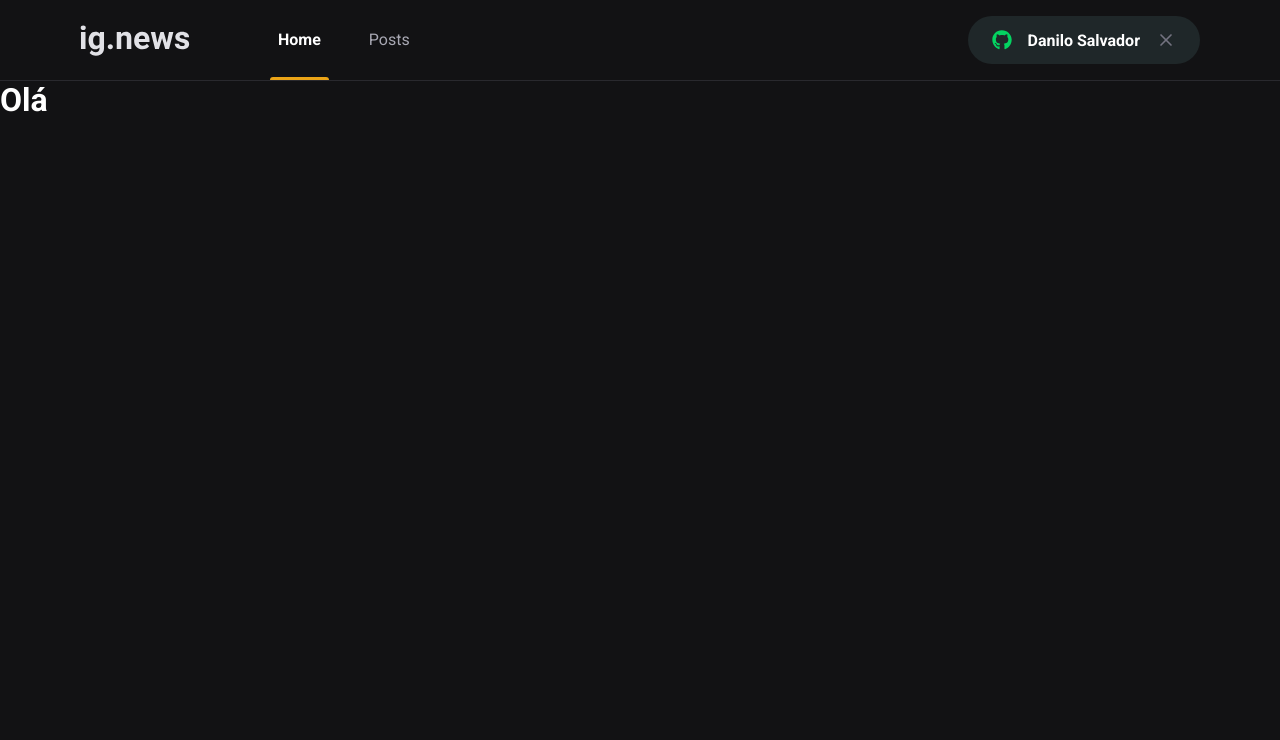
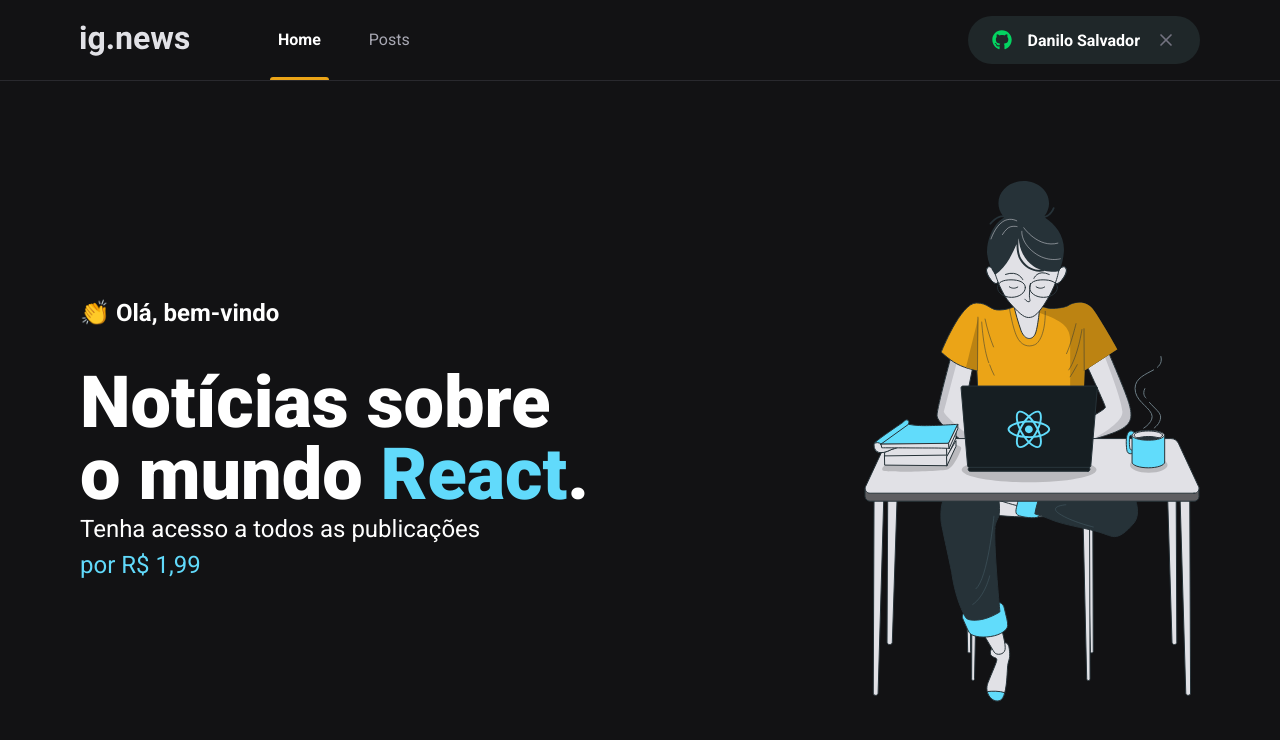
Before and after one commit to danilosalvador/ignews, a Next.js app: page / in a window 1280 px wide. Shown: the top 740 px of the page. Built offline with nearby package versions, Linux system fonts and the light colour scheme.

Commit message:
Página Home

```diff
--- /dev/null
+++ b/src/pages/home.module.scss
@@ -0,0 +1,40 @@
+.contentContainer {
+  max-width: 1120px;
+  margin: 0 auto;
+  padding: 0 2 rem;
+  height: calc(100vh - 5rem);
+
+  display: flex;
+  align-items: center;
+  justify-content: space-between;
+}
+
+.hero {
+  max-height: 600px;
+
+  > span {
+    font-size: 1.5rem;
+    font-weight: bold;
+  }
+
+  h1 {
+    font-size: 4.5rem;
+    line-height: 4.5rem;
+    font-weight: 900;
+    margin-top: 2.5rem;
+
+    span {
+      color: var(--cyan-500);
+    }
+  }
+
+  p {
+    font-size: 1.5rem;
+    line-height: 2.25rem;
+    margin-top: 1.5;
+
+    span {
+      color: var(--cyan-500);
+    }
+  }
+}
--- a/src/pages/index.tsx
+++ b/src/pages/index.tsx
@@ -1,14 +1,26 @@
 import Head from 'next/head';
+
+import styles from './home.module.scss';
 
 export default function Home() {
   return (
     <>
       <Head>
-        <title>Início | ig.news</title>
+        <title>Home | ig.news</title>
       </Head>
-      <h1>
-        Olá
-      </h1>
+
+      <main className={styles.contentContainer}>
+        <section className={styles.hero}>
+          <span>👏 Olá, bem-vindo</span>
+          <h1>Notícias sobre<br />o mundo <span>React</span>.</h1>
+          <p>
+            Tenha acesso a todos as publicações<br />
+            <span>por R$ 1,99</span>
+          </p>
+        </section>
+
+        <img src="/images/avatar.svg" alt="Girl coding"/>
+      </main>
     </>
   );
 }
```
